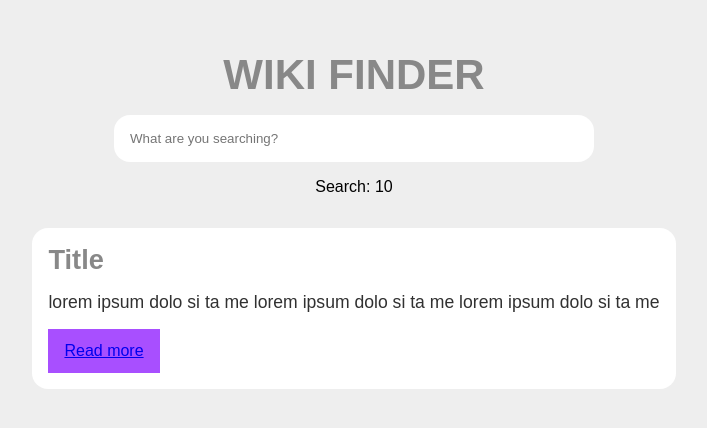
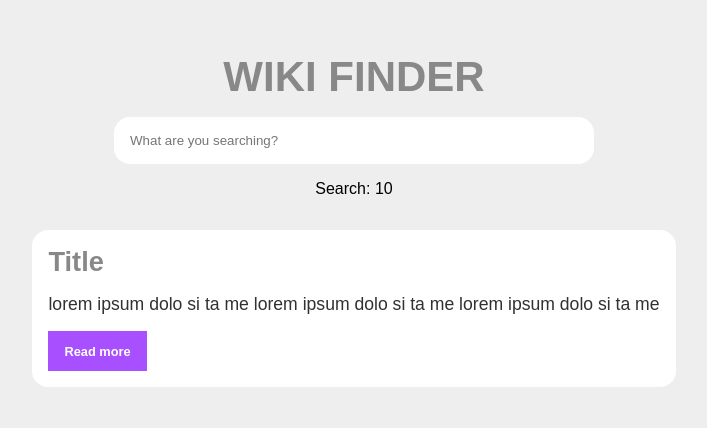
Before and after one commit to PJMantoss/wiki_finder, a React (Create React App) app: page / in a window 1280 px wide. Shown: the part 172-600 px from the top of the page, without its empty margins (286-993 px from the left). Built offline with nearby package versions, Linux system fonts and the light colour scheme.

Commit message:
update styling

```diff
--- a/src/App.css
+++ b/src/App.css
@@ -81,4 +81,9 @@ h1{
   display: inline-block;
   padding: 0.8rem 1rem;
   background: #A84fff;
+  color: #fff;
+  font-size: 0.8rem;
+  text-decoration: none;
+  font-weight: 700;
+  transition: 0.4s;
 }
```
